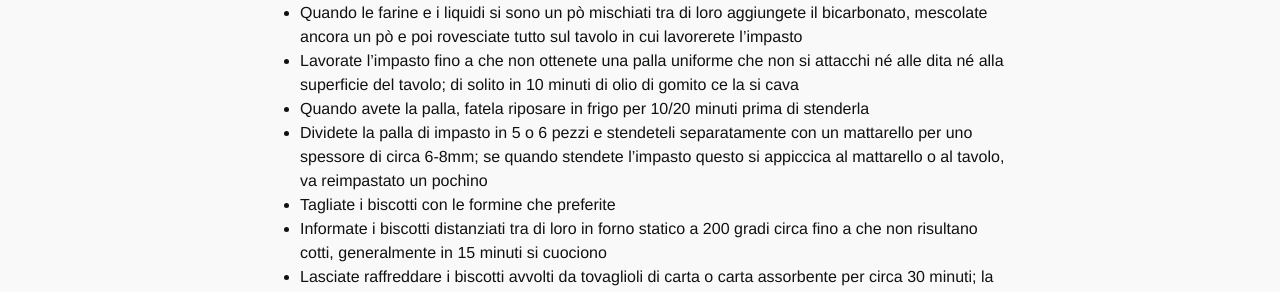
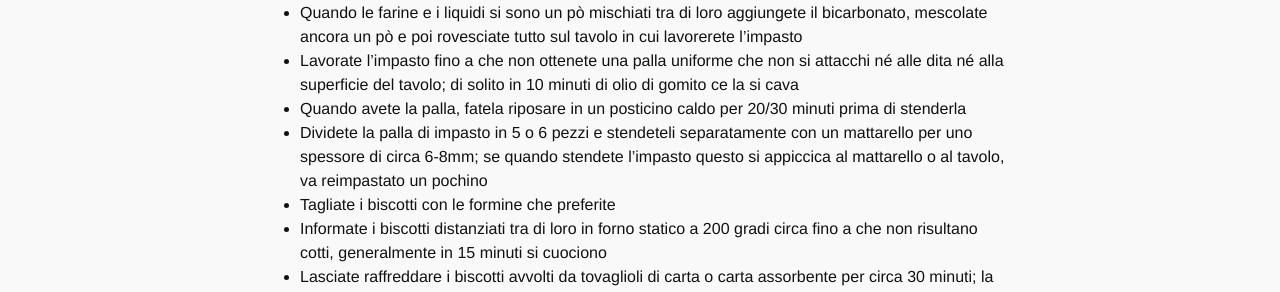
Before and after one commit to andou/andou.github.io, a Jekyll site: the page built from _posts/2016-06-24-biscotti-3-cereali.markdown, in a window 1280 px wide. Shown: the part 1581-1873 px from the top of the page. Built offline with Jekyll 4.4.1, drawn with Linux system fonts in a browser that asks for light colours.

Commit message:
aggiornamento ricetta biscotti

```diff
--- a/_posts/2016-06-24-biscotti-3-cereali.markdown
+++ b/_posts/2016-06-24-biscotti-3-cereali.markdown
@@ -48,7 +48,7 @@ Non arrendetevi cedendo alla tentazione di aggiungere un uovo all'impasto!!
 - Aggiungete lentamente i liquidi mescolati assieme al composto di farina, lievito e zucchero girando dolcemente il tutto; aggiungete lentamente mentre mescolate, cercando di non trovarvi nella situazione in cui si ha una palla di schifo e tutto il resto farinoso
 - Quando le farine e i liquidi si sono un pò mischiati tra di loro aggiungete il bicarbonato, mescolate ancora un pò e poi rovesciate tutto sul tavolo in cui lavorerete l'impasto
 - Lavorate l'impasto fino a che non ottenete una palla uniforme che non si attacchi né alle dita né alla superficie del tavolo; di solito in 10 minuti di olio di gomito ce la si cava
-- Quando avete la palla, fatela riposare in frigo per 10/20 minuti prima di stenderla
+- Quando avete la palla, fatela riposare in un posticino caldo per 20/30 minuti prima di stenderla
 - Dividete la palla di impasto in 5 o 6 pezzi e stendeteli separatamente con un mattarello per uno spessore di circa 6-8mm; se quando stendete l'impasto questo si appiccica al mattarello o al tavolo, va reimpastato un pochino
 - Tagliate i biscotti con le formine che preferite
 - Informate i biscotti distanziati tra di loro in forno statico a 200 gradi circa fino a che non risultano cotti, generalmente in 15 minuti si cuociono
```
